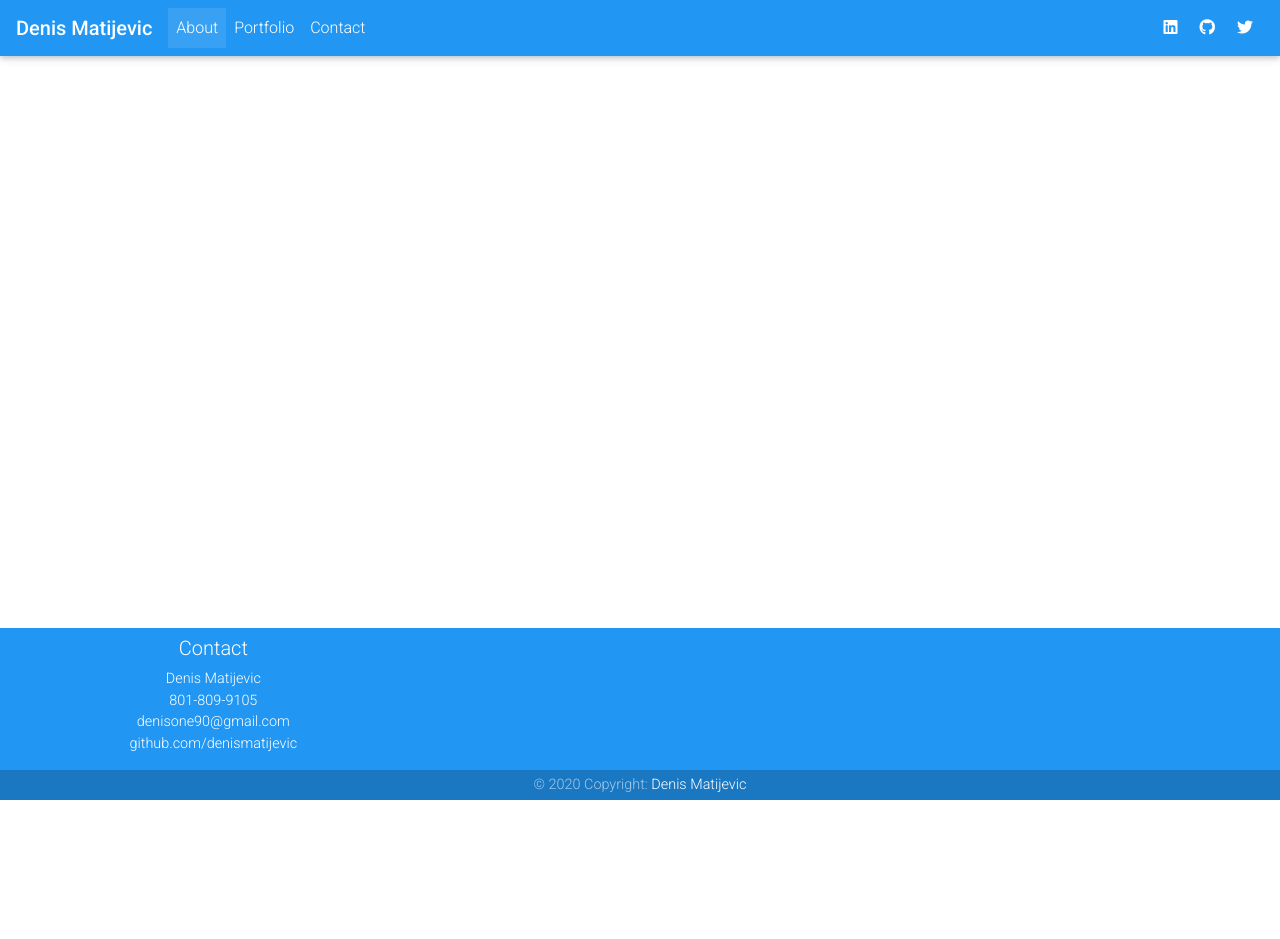
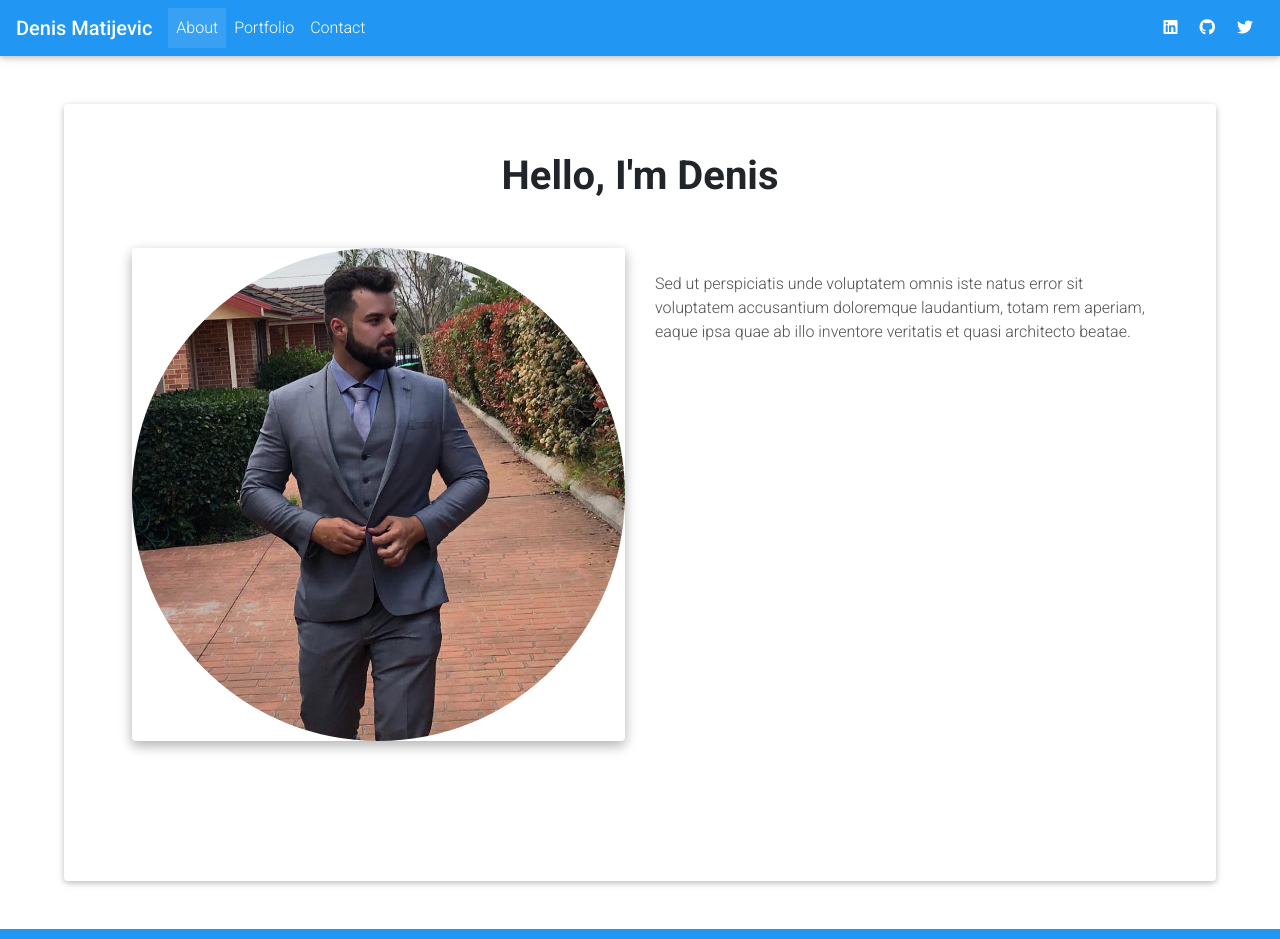
Before and after one commit to denismatijevic/reactportfolio, a React (Create React App) app: page / in a window 1280 px wide. Shown: the top 939 px of the page. Before the commit the page ends 800 px from the top, so only its background shows below. Built offline with nearby package versions, Linux system fonts and the light colour scheme.

Commit message:
adding a picture and formatting

```diff
--- a/public/index.html
+++ b/public/index.html
@@ -1,15 +1,6 @@
 <!DOCTYPE html>
 <html lang="en">
   <head>
-    <meta charset="utf-8" />
-    <link rel="icon" href="%PUBLIC_URL%/favicon.ico" />
-    <meta name="viewport" content="width=device-width, initial-scale=1" />
-    <meta name="theme-color" content="#000000" />
-    <meta
-      name="description"
-      content="Web site created using create-react-app"
-    />
-    <link rel="apple-touch-icon" href="%PUBLIC_URL%/logo192.png" />
     <!--
       manifest.json provides metadata used when your web app is installed on a
       user's mobile device or desktop. See https://developers.google.com/web/fundamentals/web-app-manifest/
@@ -19,6 +10,7 @@
       Notice the use of %PUBLIC_URL% in the tags above.
       It will be replaced with the URL of the `public` folder during the build.
       Only files inside the `public` folder can be referenced from the HTML.
+
       Unlike "/favicon.ico" or "favicon.ico", "%PUBLIC_URL%/favicon.ico" will
       work correctly both with client-side routing and a non-root public URL.
       Learn how to configure a non-root public URL by running `npm run build`.
@@ -31,8 +23,10 @@
     <!--
       This HTML file is a template.
       If you open it directly in the browser, you will see an empty page.
+
       You can add webfonts, meta tags, or analytics to this file.
       The build step will place the bundled scripts into the <body> tag.
+
       To begin the development, run `npm start` or `yarn start`.
       To create a production bundle, use `npm run build` or `yarn build`.
     -->
--- a/src/App.js
+++ b/src/App.js
@@ -2,12 +2,16 @@ import React from 'react';
 import { BrowserRouter as Router, Switch } from "react-router-dom"
 import NavbarPage from './components/NavbarPage';
 import Footer from './components/Footer';
+import Picture from "./components/Picture";
 
 function App() {
   return (
 
     <>
       <NavbarPage />
+      <div>
+        <Picture />
+      </div>
         <div>
           <Router>
               <Switch>
--- a/src/components/Footer.js
+++ b/src/components/Footer.js
@@ -1,6 +1,7 @@
 import React from "react";
 import { MDBCol, MDBContainer, MDBRow, MDBFooter } from "mdbreact";
-import "./footer.css";
+// import "./footer.css";
+import "../index.css"
 
 const FooterPage = () => {
   return (
--- /dev/null
+++ b/src/components/Picture.js
@@ -0,0 +1,171 @@
+// import React from "react";
+// import "../index.css";
+
+// function Picture() {
+//   return (
+//     <div className="col-md-3 col-sm-9 responsive">
+//       <img src="/assets/DenisSuit.png" alt="lookin fancy" id="about-me-pic" />
+//     </div>
+//   );
+// }
+
+// export default Picture;
+import React from "react";
+import {  MDBRow, MDBCol, MDBCard, MDBCardBody, MDBMask, MDBView } from "mdbreact";
+import "../index.css";
+
+const Picture = () => {
+
+  return (
+    <MDBCard
+        className="my-5 px-5 mx-auto"
+        style={{ fontWeight: 300, maxWidth: "90%" }}
+      >
+        <MDBCardBody style={{ paddingTop: 0 }}>
+          <h2 className="h1-responsive font-weight-bold my-5 text-center">
+            Hello, I'm Denis
+          </h2>
+          <MDBRow>
+            <MDBCol lg="6" md="12">
+              <div style={{}}>
+                <MDBView hover rounded className="z-depth-1-half mb-4">
+                  <img
+                    className="img-fluid" id="about-me-pic"
+                    src="/assets/DenisSuit.png"
+                    alt=""
+                  />
+                  <a href="#!">
+                    <MDBMask overlay="white-slight" className="waves-light" />
+                  </a>
+                </MDBView>
+              </div>
+              <div style={{}}>
+                <MDBRow>
+                  <MDBCol md="3">
+                    <MDBView hover rounded className="z-depth-1-half mb-4">
+                    </MDBView>
+                  </MDBCol>
+                  <MDBCol md="9">
+                    <div className="d-flex justify-content-between">
+                      <MDBCol size="11" className="text-truncate pl-0 mb-3">
+                      </MDBCol>
+                    </div>
+                  </MDBCol>
+                </MDBRow>
+              </div>
+              <div style={{}}>
+                <MDBRow>
+                  <MDBCol md="3">
+                    <MDBView hover rounded className="z-depth-1-half mb-4">
+                    </MDBView>
+                  </MDBCol>
+                  <MDBCol md="9">
+                    <div className="d-flex justify-content-between">
+                      <MDBCol size="11" className="text-truncate pl-0 mb-3">
+                      </MDBCol>
+                      <a href="#!">
+                      </a>
+                    </div>
+                  </MDBCol>
+                </MDBRow>
+              </div>
+              <div className="mb-4">
+                <MDBRow>
+                  <MDBCol md="3">
+                    <MDBView hover rounded className="z-depth-1-half mb-4">
+                    </MDBView>
+                  </MDBCol>
+                  <MDBCol md="9">
+                    <div className="d-flex justify-content-between">
+                      <MDBCol size="11" className="text-truncate pl-0 mb-3">
+                      </MDBCol>
+                    </div>
+                  </MDBCol>
+                </MDBRow>
+              </div>
+            </MDBCol>
+            <MDBCol lg="6" md="12">
+              <div style={{
+
+              }}>
+                <MDBView hover rounded className="z-depth-1-half mb-4">
+                  <a href="#!">
+                    <MDBMask overlay="white-slight" className="waves-light" />
+                  </a>
+                </MDBView>
+                <div className="d-flex justify-content-between">
+                </div>
+                <p className="dark-grey-text">
+                  Sed ut perspiciatis unde voluptatem omnis iste natus error sit
+                  voluptatem accusantium doloremque laudantium, totam rem
+                  aperiam, eaque ipsa quae ab illo inventore veritatis et quasi
+                  architecto beatae.
+                </p>
+              </div>
+              <div style={{
+              }}>
+                <MDBRow>
+                  <MDBCol md="3">
+                    <MDBView hover rounded className="z-depth-1-half mb-4">
+                      <a href="#!">
+                        <MDBMask overlay="white-slight" className="waves-light" />
+                      </a>
+                    </MDBView>
+                  </MDBCol>
+                  <MDBCol md="9">
+                    <div className="d-flex justify-content-between">
+                      <MDBCol size="11" className="text-truncate pl-0 mb-3">
+                      </MDBCol>
+                      <a href="#!">
+                      </a>
+                    </div>
+                  </MDBCol>
+                </MDBRow>
+              </div>
+              <div style={{
+              }}>
+                <MDBRow>
+                  <MDBCol md="3">
+                    <MDBView hover rounded className="z-depth-1-half mb-4">
+                      <a href="#!">
+                        <MDBMask overlay="white-slight" className="waves-light" />
+                      </a>
+                    </MDBView>
+                  </MDBCol>
+                  <MDBCol md="9">
+                    <div className="d-flex justify-content-between">
+                      <MDBCol size="11" className="text-truncate pl-0 mb-3">
+                      </MDBCol>
+                      <a href="#!">
+                      </a>
+                    </div>
+                  </MDBCol>
+                </MDBRow>
+              </div>
+              <div className="mb-4">
+                <MDBRow>
+                  <MDBCol md="3">
+                    <MDBView hover rounded className="z-depth-1-half mb-4">
+                      <a href="#!">
+                        <MDBMask overlay="white-slight" className="waves-light" />
+                      </a>
+                    </MDBView>
+                  </MDBCol>
+                  <MDBCol md="9">
+                    <div className="d-flex justify-content-between">
+                      <MDBCol size="11" className="text-truncate pl-0 mb-3">
+                      </MDBCol>
+                      <a href="#!">
+                      </a>
+                    </div>
+                  </MDBCol>
+                </MDBRow>
+              </div>
+            </MDBCol>
+          </MDBRow>
+        </MDBCardBody>
+      </MDBCard>
+  );
+}
+
+export default Picture;
--- a/src/components/footer.css
+++ /dev/null
@@ -1,4 +0,0 @@
-footer {
-  position: fixed;
-  width: 100%;
-}
--- a/src/index.css
+++ b/src/index.css
@@ -11,3 +11,19 @@ code {
   font-family: source-code-pro, Menlo, Monaco, Consolas, 'Courier New',
     monospace;
 }
+
+.responsive {
+  margin-top: 35px;
+  margin-bottom: 35px;
+  width: 100%;
+  height: auto;
+  }
+
+  #about-me-pic {
+  height: auto;
+  border-radius: 1000px;
+  }
+
+  .denis {
+    font-size: 42px;
+  }
```
Also changed, not shown: src/aboutme/AboutMe.js (added, +17 -0 lines), src/components/Intro.js (added, +18 -0 lines), public/assets/DenisSuit.png (added).
